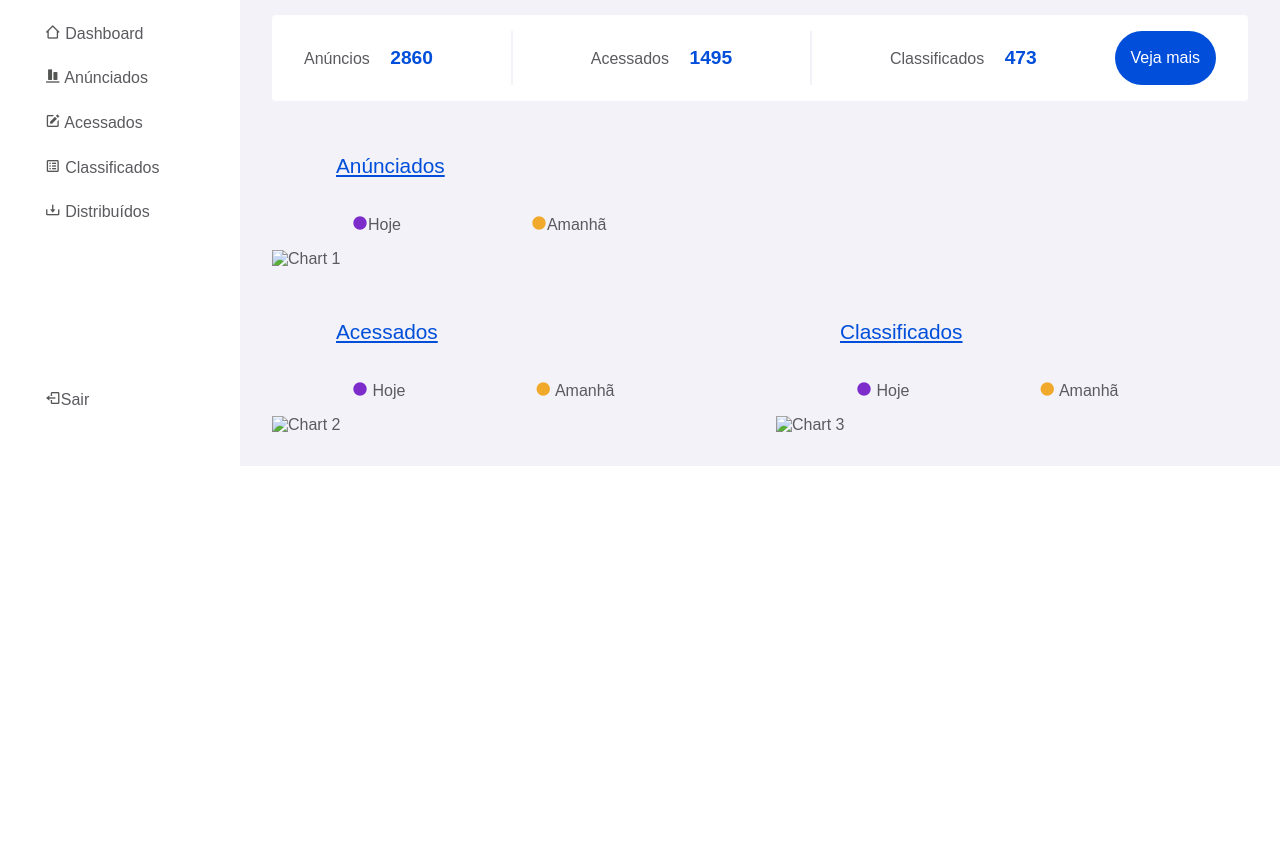
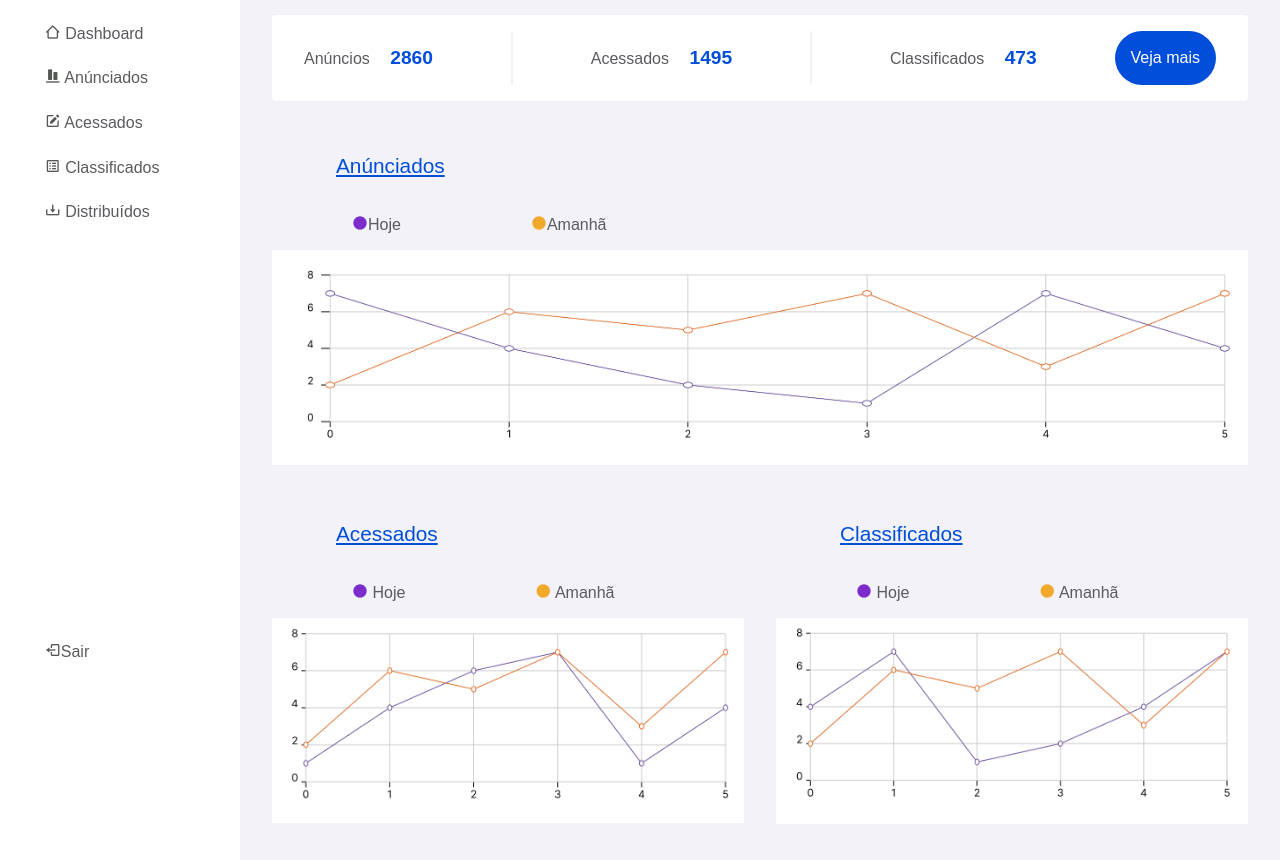
Before and after one commit to YuriDeiverson/dashboard1, a plain HTML site: page index.html in a window 1280 px wide. Shown: the part 81-941 px from the top of the page. Before the commit the page ends 800 px from the top, so only its background shows below. Drawn offline with nearby package versions, Linux system fonts and the light colour scheme; the site is published under a folder, as on GitHub Pages, so addresses that start at the root find nothing.

Commit message:
Update index.html

```diff
--- a/index.html
+++ b/index.html
@@ -85,7 +85,7 @@
         <p class="sobre-linha-legenda"><i class='bx bxs-circle' style='color:#7b2ccb'></i>Hoje</p>
         <p class="sobre-linha-legenda"><i class='bx bxs-circle' style='color:#f1a92b'></i>Amanhã</p>
       </div>
-      <img src="/assets/img/chart1.png" alt="Chart 1"></figure>
+      <img src="assets/img/chart1.png" alt="Chart 1"></figure>
 
 
     <figure class="grid-half"><p class="sobre-linha">Acessados</p>
@@ -93,7 +93,7 @@
         <p class="sobre-linha-legenda"><i class='bx bxs-circle' style='color:#7b2ccb'></i> Hoje</p>
         <p class="sobre-linha-legenda"><i class='bx bxs-circle' style='color:#f1a92b'></i> Amanhã</p>
       </div>
-      <img src="/assets/img/chart2.png" alt="Chart 2"></figure>
+      <img src="assets/img/chart2.png" alt="Chart 2"></figure>
 
 
       <figure class="grid-half"><p class="sobre-linha">Classificados</p>
@@ -101,7 +101,7 @@
           <p class="sobre-linha-legenda"><i class='bx bxs-circle' style='color:#7b2ccb'></i> Hoje</p>
           <p class="sobre-linha-legenda"><i class='bx bxs-circle' style='color:#f1a92b'></i> Amanhã</p>
         </div>
-      <img src="/assets/img/chart3.png" alt="Chart 3">
+      <img src="assets/img/chart3.png" alt="Chart 3">
   </main>
 
 
```
